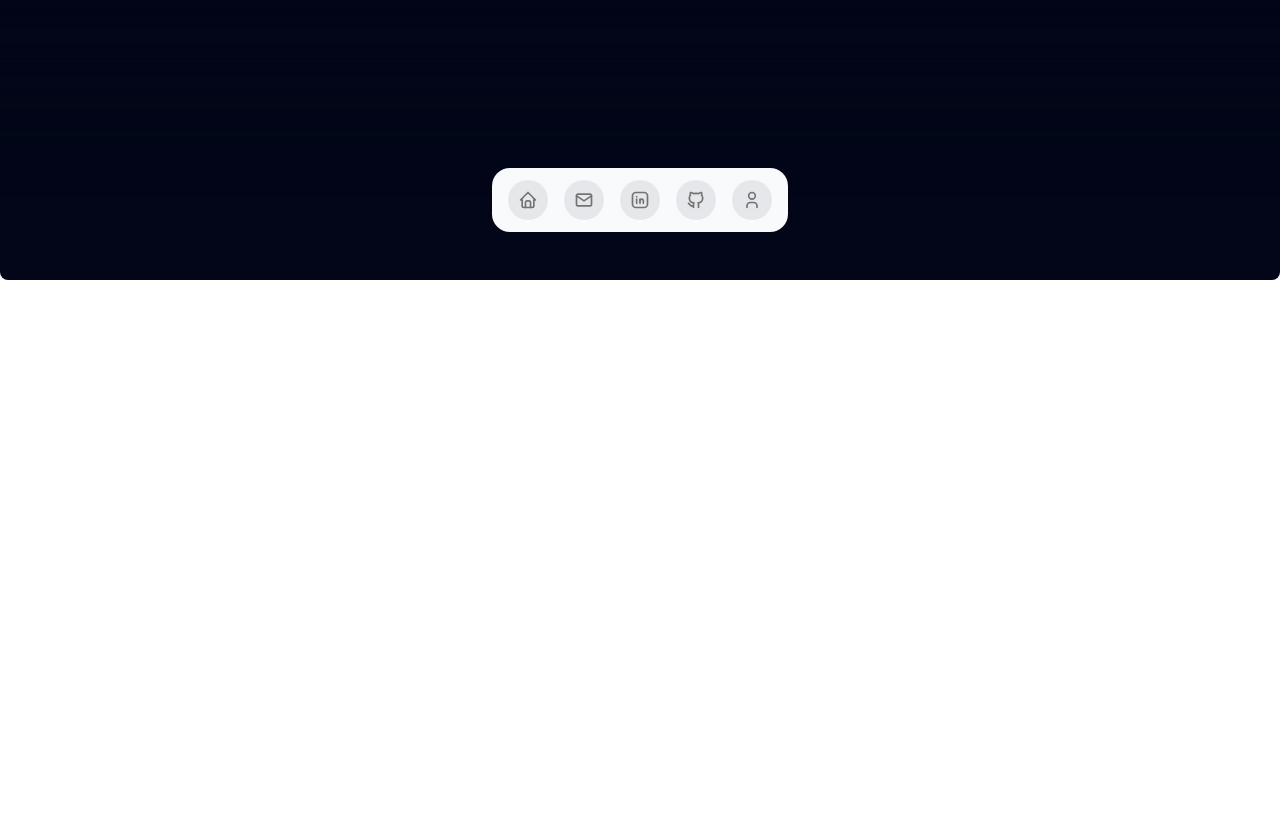
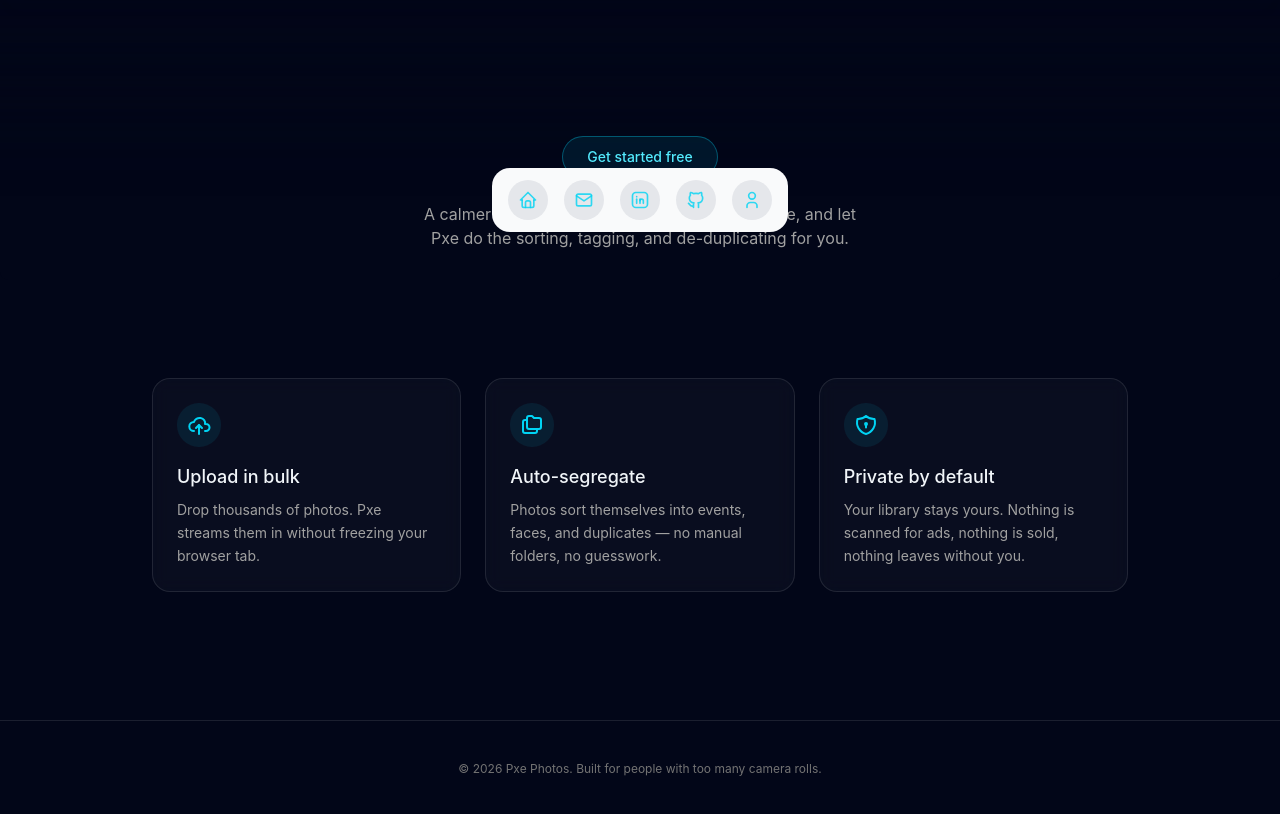
Before and after one commit to AshutoshParmar01/vision, a React (Vite) app in the folder web/: page / in a window 1280 px wide. Shown: the part 520-1334 px from the top of the page. Before the commit the page ends 800 px from the top, so only its background shows below. Built offline with nearby package versions, Linux system fonts and the light colour scheme.

Commit message:
changes in landing page

```diff
--- a/web/src/components/features/landingPage/hero.tsx
+++ b/web/src/components/features/landingPage/hero.tsx
@@ -3,63 +3,168 @@ import { motion } from "motion/react";
 import { LampContainer } from "../../ui/lamp";
 import { EncryptedText } from "@/components/ui/encrypted-text";
 import { FloatingDock } from "@/components/ui/floating-dock";
-import { IconHome,
+import {
+  IconHome,
   IconMail,
   IconUser,
   IconBrandLinkedin,
-     IconBrandGithub
- } from '@tabler/icons-react';
+  IconBrandGithub,
+  IconCloudUpload,
+  IconFolders,
+  IconShieldLock,
+} from "@tabler/icons-react";
 
 export function LampDemo() {
   const links = [
     {
-            title : "home",
-            icon : (
-                <IconHome className="h-full w-full text-neutral-500 dark:text-neutral-300" />
+      title: "Home",
+      icon: (
+        <IconHome className="h-full w-full text-cyan-400/80 dark:text-cyan-300" />
       ),
-            href : "/"
-        },{
-            title : "mail",
-            icon : (
-                <IconMail className="h-full w-full text-neutral-500 dark:text-neutral-300" />
+      href: "/",
+    },
+    {
+      title: "Email me",
+      icon: (
+        <IconMail className="h-full w-full text-cyan-400/80 dark:text-cyan-300" />
       ),
-            href : "#"
-        },{
-            title : "linkedin",
-            icon : (
-                <IconBrandLinkedin className="h-full w-full text-neutral-500 dark:text-neutral-300"/>
+      href: "mailto:abhis030505@gmail.com",
+
+    },
+    {
+      title: "LinkedIn",
+      icon: (
+        <IconBrandLinkedin className="h-full w-full text-cyan-400/80 dark:text-cyan-300" />
       ),
-            href : "#"
-        },{
-            title : "github",
-            icon : (
-                <IconBrandGithub className="h-full w-full text-neutral-500 dark:text-neutral-300"/>
+      href: "https://www.linkedin.com/in/abhishek-yadav03/",
+      target: "_blank",
+      rel: "noopener noreferrer",
+    },
+    {
+      title: "GitHub",
+      icon: (
+        <IconBrandGithub className="h-full w-full text-cyan-400/80 dark:text-cyan-300" />
       ),
-            href : "#"
-        },{
-            title : "user",
-            icon : (
-                <IconUser className="h-full w-full text-neutral-500 dark:text-neutral-300"/>
+      href: "https://github.com/pxe-photos",
+      target: "_blank",
+      rel: "noopener noreferrer",
+    },
+    {
+      title: "Sign up",
+      icon: (
+        <IconUser className="h-full w-full text-cyan-400/80 dark:text-cyan-300" />
       ),
-            href : "/signup"
-        }
-    ]
+      href: "/signup",
+    },
+  ];
+
+  const features = [
+    {
+      icon: <IconCloudUpload className="h-6 w-6 text-cyan-400" />,
+      title: "Upload in bulk",
+      body: "Drop thousands of photos. Pxe streams them in without freezing your browser tab.",
+    },
+    {
+      icon: <IconFolders className="h-6 w-6 text-cyan-400" />,
+      title: "Auto-segregate",
+      body: "Photos sort themselves into events, faces, and duplicates — no manual folders, no guesswork.",
+    },
+    {
+      icon: <IconShieldLock className="h-6 w-6 text-cyan-400" />,
+      title: "Private by default",
+      body: "Your library stays yours. Nothing is scanned for ads, nothing is sold, nothing leaves without you.",
+    },
+  ];
+
   return (
-  <div className="relative min-h-screen w-full overflow-hidden">
-    <LampContainer className="">
+    <div className="relative min-h-screen w-full bg-slate-950">
+      {/* HERO — LampContainer clips content taller than itself, so the headline
+          previously sat partly under that clip mask. Keeping the hero content
+          short and centered (no CTA/subtext crammed in here) fixes the
+          "text hidden" issue. Supporting copy now lives just below, in normal
+          document flow, safely outside the clipped region. */}
+      <LampContainer>
         <motion.h1
-        initial={{ opacity: 0.5, y: 100 }}
+          initial={{ opacity: 0.3, y: 60 }}
           whileInView={{ opacity: 1, y: 0 }}
-        transition={{ delay: 0, duration: 0 }}
+          transition={{ delay: 0.2, duration: 0.9, ease: "easeOut" }}
           className="mt-8 bg-linear-to-br from-slate-100 to-slate-600 py-4 bg-clip-text text-center text-4xl font-medium tracking-tight text-transparent md:text-7xl"
         >
-        <EncryptedText text="Pxe Photos" encryptedClassName="text-neutral-500" revealedClassName="dark:text-white text-black" revealDelayMs={50} />
+          <EncryptedText
+            text="Pxe Photos"
+            encryptedClassName="text-neutral-500"
+            revealedClassName="dark:text-white text-black"
+            revealDelayMs={50}
+          />
           <br />
-        <EncryptedText text="Upload. Segregate. Breathe." encryptedClassName="text-neutral-500" revealedClassName="dark:text-white text-black" revealDelayMs={50} />
+          <EncryptedText
+            text="Upload. Segregate. Breathe."
+            encryptedClassName="text-neutral-500"
+            revealedClassName="dark:text-white text-black"
+            revealDelayMs={50}
+          />
         </motion.h1>
       </LampContainer>
 
-    <div className="fixed bottom-12 left-1/2 -translate-x-1/2 z-50 flex items-center justify-center h-auto w-auto">
+      {/* SUBTEXT + CTA — sits right under the lamp, in normal flow, so it can
+          never get clipped no matter how tall the viewport is. */}
+      <div className="relative z-20 -mt-24 flex flex-col items-center px-6 text-center md:-mt-36">
+        <motion.a
+          href="/signup"
+          initial={{ opacity: 0, y: 20 }}
+          whileInView={{ opacity: 1, y: 0 }}
+          transition={{ delay: 0.6, duration: 0.6 }}
+          className="rounded-full border border-cyan-500/40 bg-cyan-500/10 px-6 py-2.5 text-sm font-medium text-cyan-300 transition-colors hover:bg-cyan-500/20 hover:border-cyan-400/60 focus-visible:outline-none focus-visible:ring-2 focus-visible:ring-cyan-400"
+        >
+          Get started free
+        </motion.a>
+
+        <motion.p
+          initial={{ opacity: 0, y: 20 }}
+          whileInView={{ opacity: 1, y: 0 }}
+          transition={{ delay: 0.9, duration: 0.7 }}
+          className="mt-6 max-w-md text-sm text-neutral-400 md:text-base"
+        >
+          A calmer home for your camera roll. Upload once, and let Pxe do the
+          sorting, tagging, and de-duplicating for you.
+        </motion.p>
+      </div>
+
+      {/* FEATURES — gives the page a job beyond the hero animation, and a
+          reason to keep scrolling instead of bouncing after the lamp plays. */}
+      <section className="relative z-20 mx-auto mt-32 max-w-5xl px-6 pb-32">
+        <div className="grid gap-6 md:grid-cols-3">
+          {features.map((f, i) => (
+            <motion.div
+              key={f.title}
+              initial={{ opacity: 0, y: 30 }}
+              whileInView={{ opacity: 1, y: 0 }}
+              viewport={{ once: true, margin: "-80px" }}
+              transition={{ delay: i * 0.15, duration: 0.6 }}
+              className="rounded-2xl border border-white/10 bg-white/[0.03] p-6 backdrop-blur-sm transition-colors hover:border-cyan-500/30"
+            >
+              <div className="mb-4 flex h-11 w-11 items-center justify-center rounded-full bg-cyan-500/10">
+                {f.icon}
+              </div>
+              <h3 className="mb-2 text-lg font-medium text-slate-100">
+                {f.title}
+              </h3>
+              <p className="text-sm leading-relaxed text-neutral-400">
+                {f.body}
+              </p>
+            </motion.div>
+          ))}
+        </div>
+      </section>
+
+      {/* FOOTER — small, quiet closer so the page doesn't just end abruptly
+          after the feature grid. */}
+      <footer className="relative z-20 border-t border-white/10 px-6 py-10 text-center text-xs text-neutral-500">
+        © {new Date().getFullYear()} Pxe Photos. Built for people with too
+        many camera rolls.
+      </footer>
+
+      <div className="fixed bottom-8 left-1/2 z-50 flex h-auto w-auto -translate-x-1/2 items-center justify-center sm:bottom-12">
         <FloatingDock items={links} />
       </div>
     </div>
```
Lines whose indentation alone changed are shown as unchanged.
